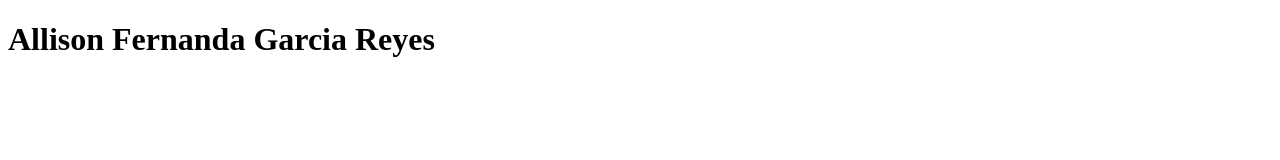
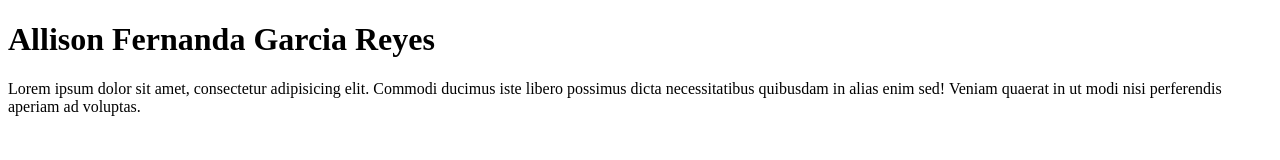
Before and after one commit to UP240607/DM-UP240607, a plain HTML site: page index.html in a window 1280 px wide. Drawn offline with Linux system fonts and the light colour scheme.

Commit message:
second comit

```diff
--- a/index.html
+++ b/index.html
@@ -7,5 +7,7 @@
 </head>
 <body>
     <h1>Allison Fernanda Garcia Reyes</h1>
+    <p>Lorem ipsum dolor sit amet, consectetur adipisicing elit. Commodi ducimus iste libero possimus
+    dicta necessitatibus quibusdam in alias enim sed! Veniam quaerat in ut modi nisi perferendis aperiam ad voluptas.</p>
 </body>
 </html>
```
